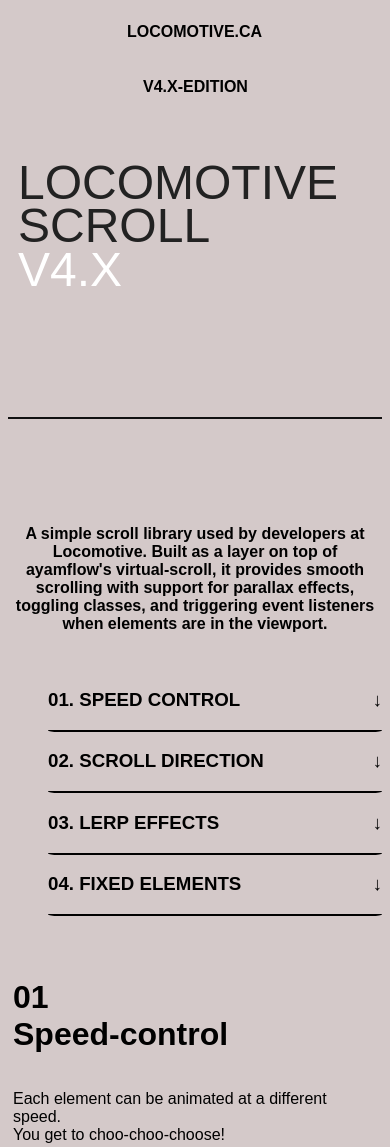
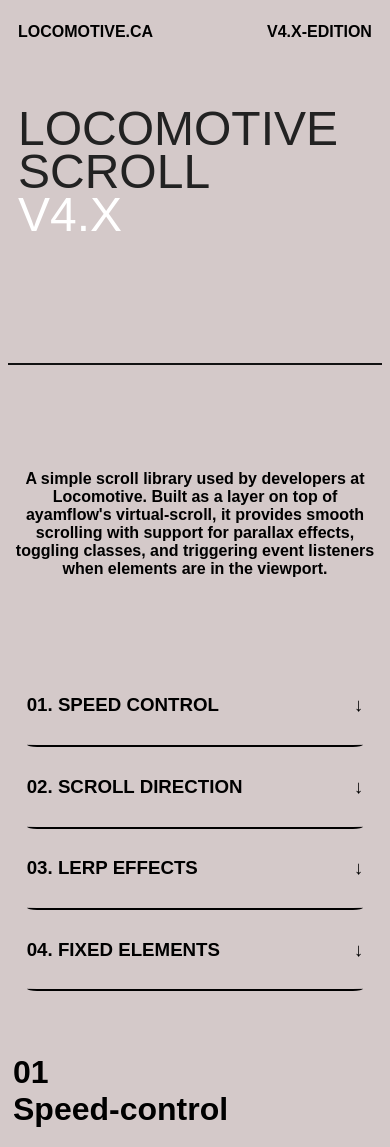
Before and after one commit to mr-rishuraj/locomotive-scroll-clone-js, a plain HTML site: page index.html in a window 390 px wide. Shown: the top 1147 px of the page. Drawn offline with Linux system fonts and the light colour scheme; a web font is replaced by a local one.

Commit message:
scene 3 take 1.2

```diff
--- a/styles.css
+++ b/styles.css
@@ -10,7 +10,7 @@ body {
     justify-content: space-between;
     align-items: center;
     margin: 10px;
-    flex-wrap: wrap;
+    flex-wrap: nowrap;
 }
 
 .left:hover,
@@ -27,11 +27,9 @@ body {
 }
 
 /* Tablet  */
-
 @media (max-width: 1024px) {
     .navbar {
-        flex-direction: column;
-        gap: 10px;
+        flex-direction: row;
         text-align: center;
     }
     .left h1, .right h1 {
@@ -54,6 +52,7 @@ body {
         font-size: 1rem;
     }
 }
+
 
 /* hero  */
 
@@ -107,21 +106,20 @@ body {
     }
 }
 
-/*  SMALL SCREENS (below 480px)  */
+/*  SMALL SCREENS (below 600px)  */
 @media (max-width: 600px) {
     .hero h1 {
         font-size: 3rem;
     }
 }
 
-
-/* simple scroll  */
-
+/* simple scroll */
 .simple-scroll-div {
     display: flex;
     justify-content: space-between;
     align-items: center;
     margin: 10vh;
+    gap: 150px;
 }
 
 .simple-scroll-h4 {
@@ -130,7 +128,6 @@ body {
 
 .list {
     width: 60%;
-
 }
 
 .li-simple-scroll {
@@ -139,13 +136,15 @@ body {
 }
 
 .list ul {
-        list-style-type: none;
-        cursor: pointer;
+    list-style-type: none;
+    cursor: pointer;
+    padding: 0;
 }
 
 .list ul li {
-     border-bottom: 2px solid black;
-     border-radius: 3%;
+    border-bottom: 2px solid black;
+    border-radius: 3%;
+    padding: 10px 0;
 }
 
 .list ul li:hover {
@@ -153,27 +152,37 @@ body {
     border-bottom: 2px solid white;
 }
 
-
-/* Tablet */
-
 /*  MOBILE (below 900px) */
 @media (max-width: 900px) {
     .simple-scroll-div {
-        display: flex;
         flex-direction: column;
+        justify-content: center;
+        align-items: center;
         margin: 0;
         padding: 0;
+        width: 100%;
         text-align: center;
-        width: 100%;
+        gap: 50px;
     }
+
     .simple-scroll-h4 {
         width: 100%;
     }
+
     .list {
-        width: 100%;
-        align-items: center;
+        width: 90%;
+        text-align: center;
+    }
+
+    .li-simple-scroll {
+        justify-content: space-between;
+    }
+
+    .list ul li {
+        text-align: center;
     }
 }
+
 
 
 
@@ -429,7 +438,7 @@ body {
     .content-fe {
         position: relative;
         top: unset;
-        text-align: center;
+        text-align: left;
     }
 
     .image-fe {
@@ -455,7 +464,7 @@ body {
     }
 
     .content-fe {
-        text-align: center;
+        text-align: left;
         padding: 20px 10px;
     }
 }
@@ -478,7 +487,7 @@ body {
 
     .content-fe {
         width: 100%;
-        text-align: center;
+        text-align: left;
         padding: 15px;
     }
 }
```
